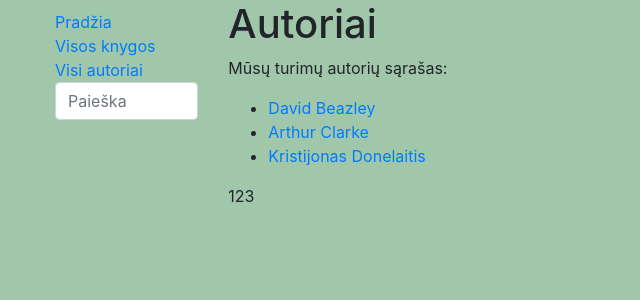
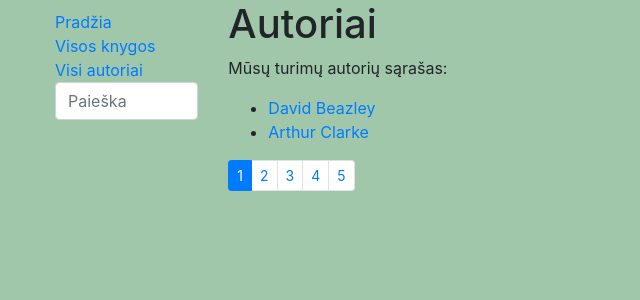
Before and after one commit to ram-pyth/django_ptu22_project, a Django app: page /library/authors/ in a window 1280 px wide. Shown: the top 300 px of the page, without its empty margins (0-640 px from the left). Run offline with Django 4.2, Linux system fonts and the light colour scheme; data comes from the database, SQL or seed files in the repository; some libraries are stand-ins or nearby versions.

Commit message:
PASK 6 Authors puslapiavimas 2 dalis

```diff
--- a/libraryapp/templates/authors.html
+++ b/libraryapp/templates/authors.html
@@ -10,12 +10,16 @@
     {% endfor %}
 </ul>
 {% if authors.has_other_pages %}
-<ul class="pagination">
+<ul class="pagination pagination-sm">
 {% for nr in authors.paginator.page_range %}
-    {% if authors.page == nr %}
-        <li class="page-item active">{{ nr }}</li>
+    {% if authors.number == nr %}
+        <li class="page-item active">
+            <a class="page-link">{{ nr }}</a>
+        </li>
     {% else %}
-        <li class="page-item">{{ nr }}</li>
+        <li class="page-item">
+            <a class="page-link" href="?page={{ nr }}">{{ nr }}</a>
+        </li>
     {% endif %}
 {% endfor %}
 </ul>
--- a/libraryapp/views.py
+++ b/libraryapp/views.py
@@ -30,9 +30,9 @@ def index(request):
 def get_authors(request):
     # visos eilutės iš author lentelės
     authors = Author.objects.all()
-    paginator = Paginator(authors, 3)
-
-    paged_authors = paginator.get_page(1)  # porcijos nr
+    paginator = Paginator(authors, 2)
+    page_number = request.GET.get('page')
+    paged_authors = paginator.get_page(page_number)  # porcijos nr
 
     context = {
         'authors': paged_authors
```
